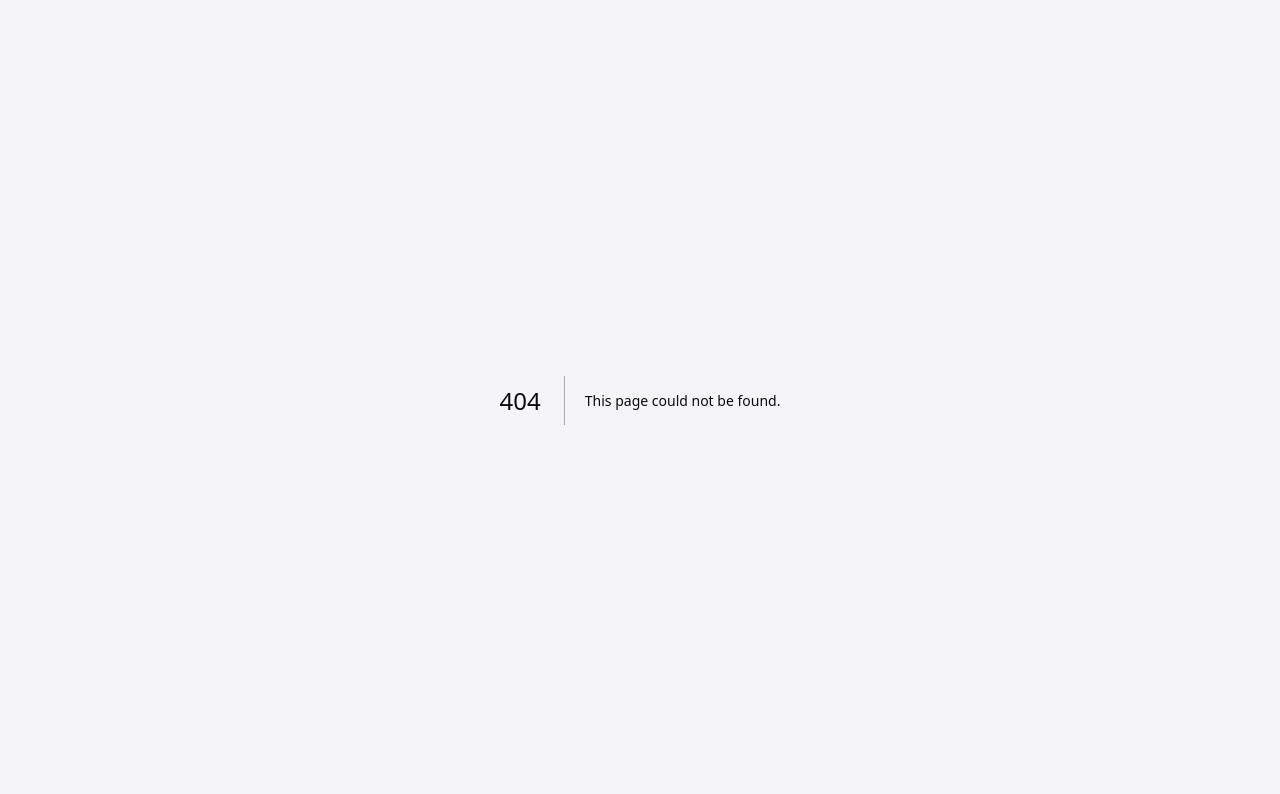
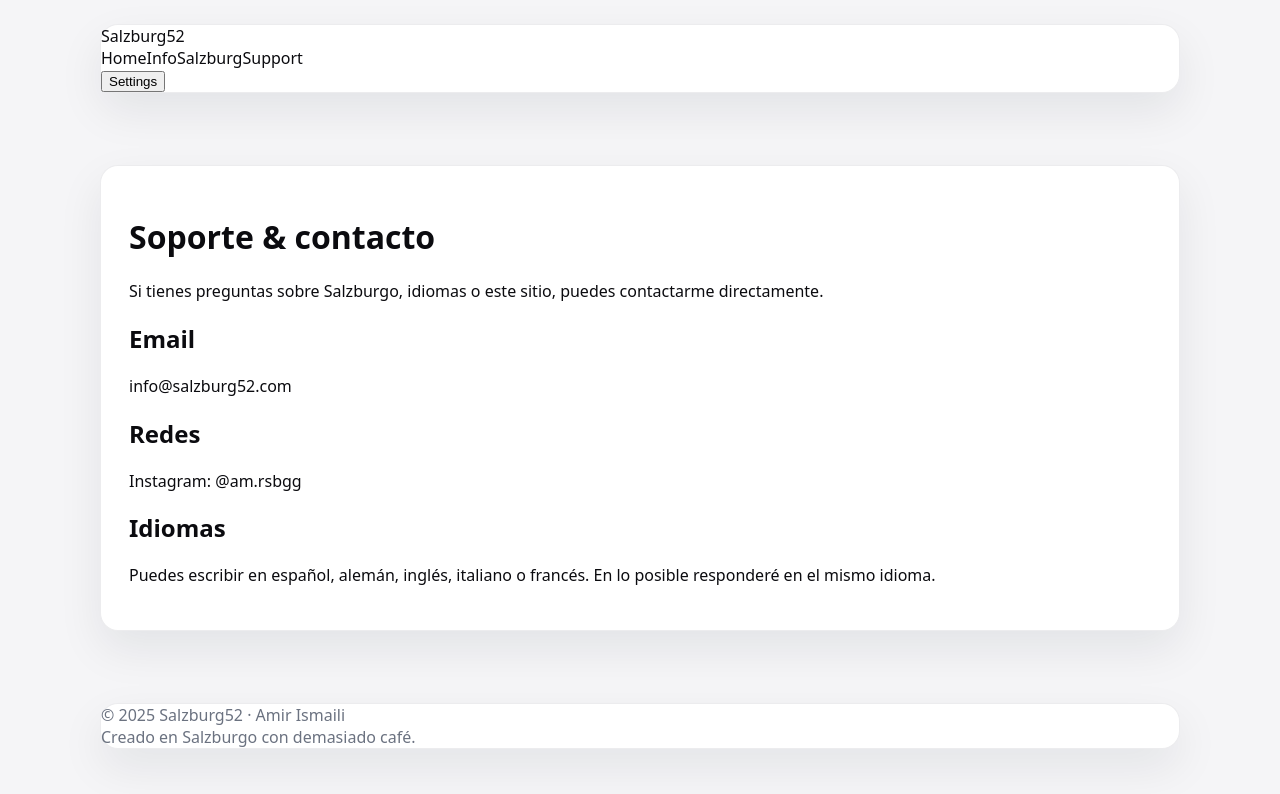
Before and after one commit to luv2loot/salzburg52, a Next.js app: page /es/support in a window 1280 px wide. Before the commit this address had no page. Shown: the top 794 px of the page. Built offline with nearby package versions, Linux system fonts and the light colour scheme.

Commit message:
Create page.js

```diff
--- /dev/null
+++ b/app/es/support/page.js
@@ -0,0 +1,47 @@
+import Header from "@/components/Header";
+import Footer from "@/components/Footer";
+import Cursor from "@/components/Cursor";
+
+const LANG = "es";
+
+export default function EsSupportPage() {
+  return (
+    <>
+      <Cursor />
+      <Header lang={LANG} />
+      <main className="app-shell">
+        <div className="surface" style={{ padding: "1.75rem" }}>
+          <h1>Soporte & contacto</h1>
+          <p>
+            Si tienes preguntas sobre Salzburgo, idiomas o este sitio, puedes
+            contactarme directamente.
+          </p>
+
+          <h2>Email</h2>
+          <p>
+            <a href="mailto:info@salzburg52.com">info@salzburg52.com</a>
+          </p>
+
+          <h2>Redes</h2>
+          <p>
+            Instagram:{" "}
+            <a
+              href="https://www.instagram.com/am.rsbgg"
+              target="_blank"
+              rel="noreferrer"
+            >
+              @am.rsbgg
+            </a>
+          </p>
+
+          <h2>Idiomas</h2>
+          <p>
+            Puedes escribir en español, alemán, inglés, italiano o francés. En
+            lo posible responderé en el mismo idioma.
+          </p>
+        </div>
+      </main>
+      <Footer lang={LANG} />
+    </>
+  );
+}
```
